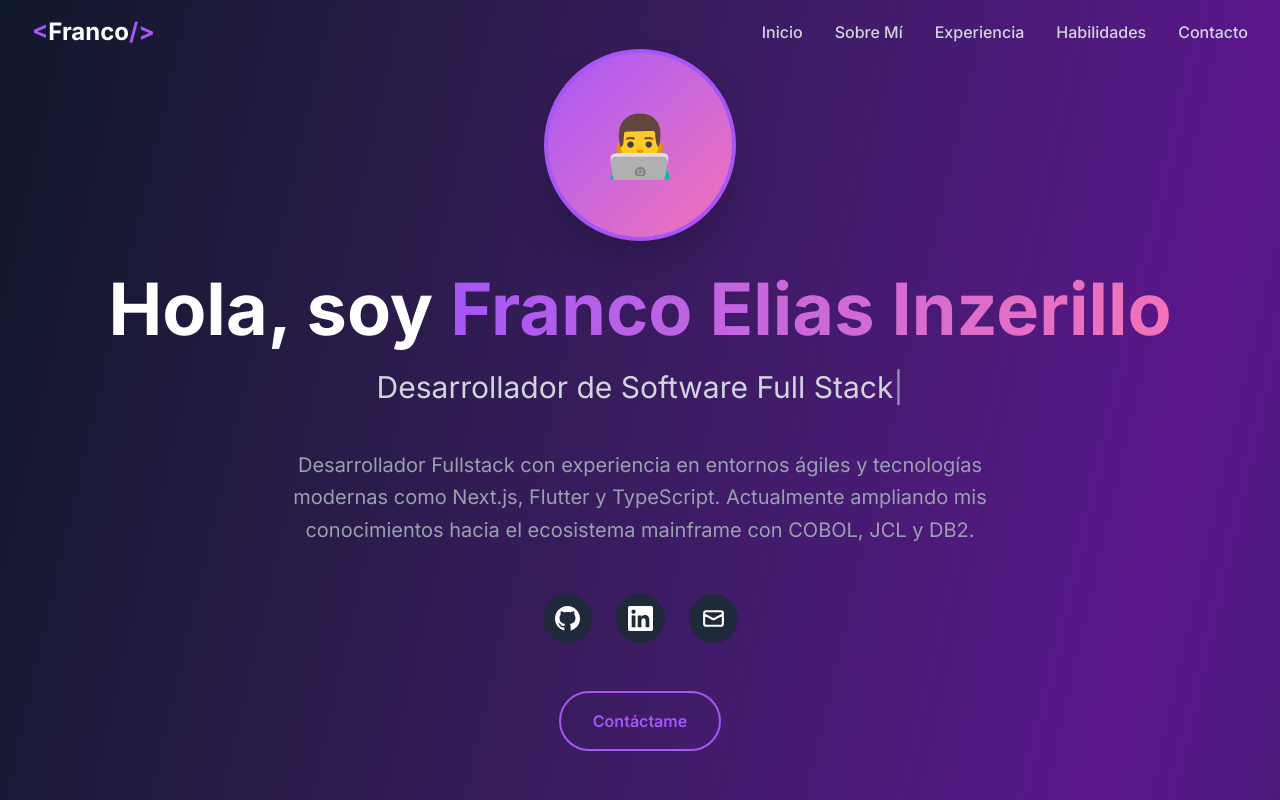
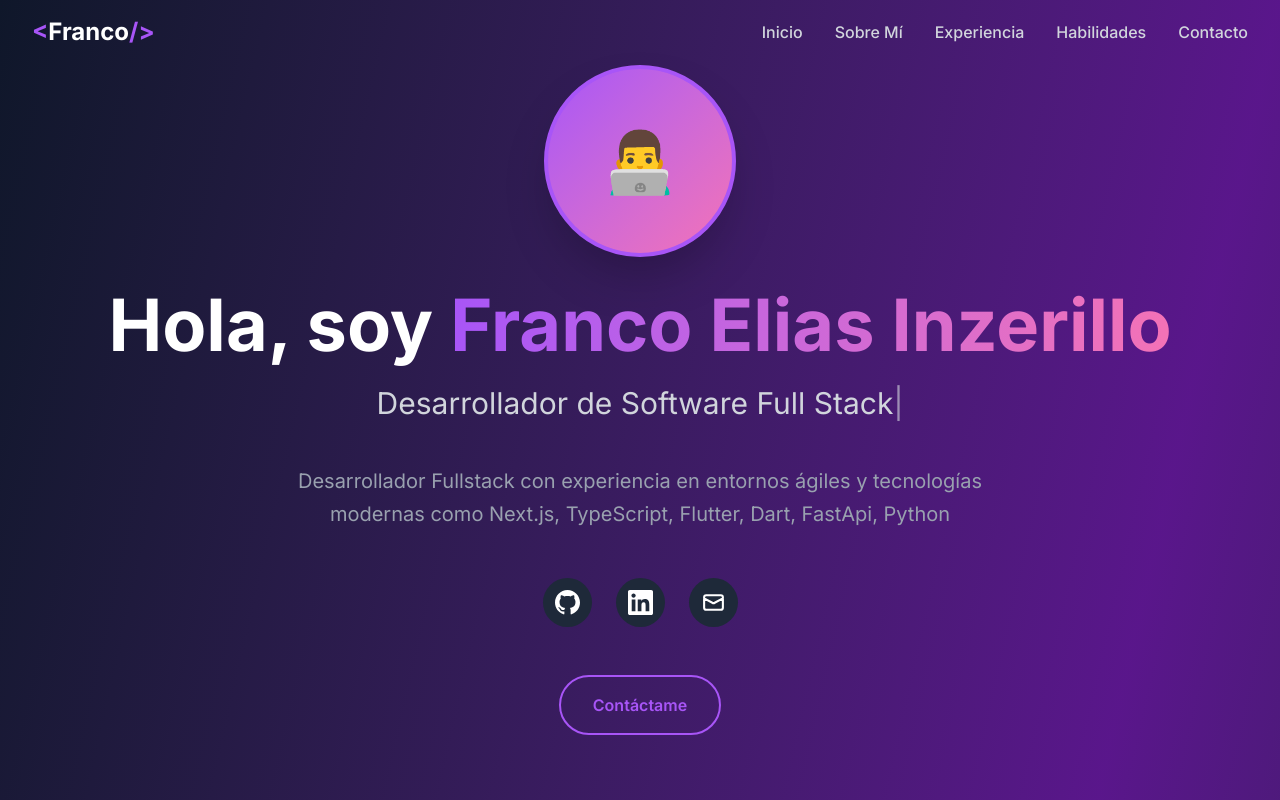
Before and after one commit to Frank076-web/PortFolio, a Next.js app: page / in a window 1280 px wide. Shown: the top 800 px of the page. Built offline with nearby package versions, Linux system fonts and the light colour scheme.

Commit message:
Actualizado WhoAmI

```diff
--- a/app/components/whoami/WhoAmI.tsx
+++ b/app/components/whoami/WhoAmI.tsx
@@ -4,10 +4,7 @@ import { WritingText } from './WritingText';
 
 export default function WhoAmI() {
 	return (
-		<section
-			id="init"
-			className="min-h-screen flex items-center justify-center relative overflow-hidden"
-		>
+		<section id="init" className="min-h-screen flex items-center justify-center relative overflow-hidden">
 			<div className="max-w-7xl mx-auto px-4 sm:px-6 lg:px-8 text-center relative z-10">
 				{/* Hero Image */}
 				<Hero />
@@ -15,18 +12,14 @@ export default function WhoAmI() {
 				{/* Title */}
 				<h1 className="text-5xl md:text-7xl font-bold text-white mb-6">
 					Hola, soy{' '}
-					<span className="text-transparent bg-clip-text bg-linear-to-r from-purple-400 to-pink-400">
-						Franco Elias Inzerillo
-					</span>
+					<span className="text-transparent bg-clip-text bg-linear-to-r from-purple-400 to-pink-400">Franco Elias Inzerillo</span>
 				</h1>
 
 				<WritingText />
 
 				<p className="text-xl text-gray-400 mb-12 max-w-3xl mx-auto leading-relaxed">
-					Desarrollador Fullstack con experiencia en entornos ágiles y
-					tecnologías modernas como Next.js, Flutter y TypeScript.
-					Actualmente ampliando mis conocimientos hacia el ecosistema
-					mainframe con COBOL, JCL y DB2.
+					Desarrollador Fullstack con experiencia en entornos ágiles y tecnologías modernas como Next.js, TypeScript, Flutter,
+					Dart, FastApi, Python
 				</p>
 
 				<SocialMedia />
```
